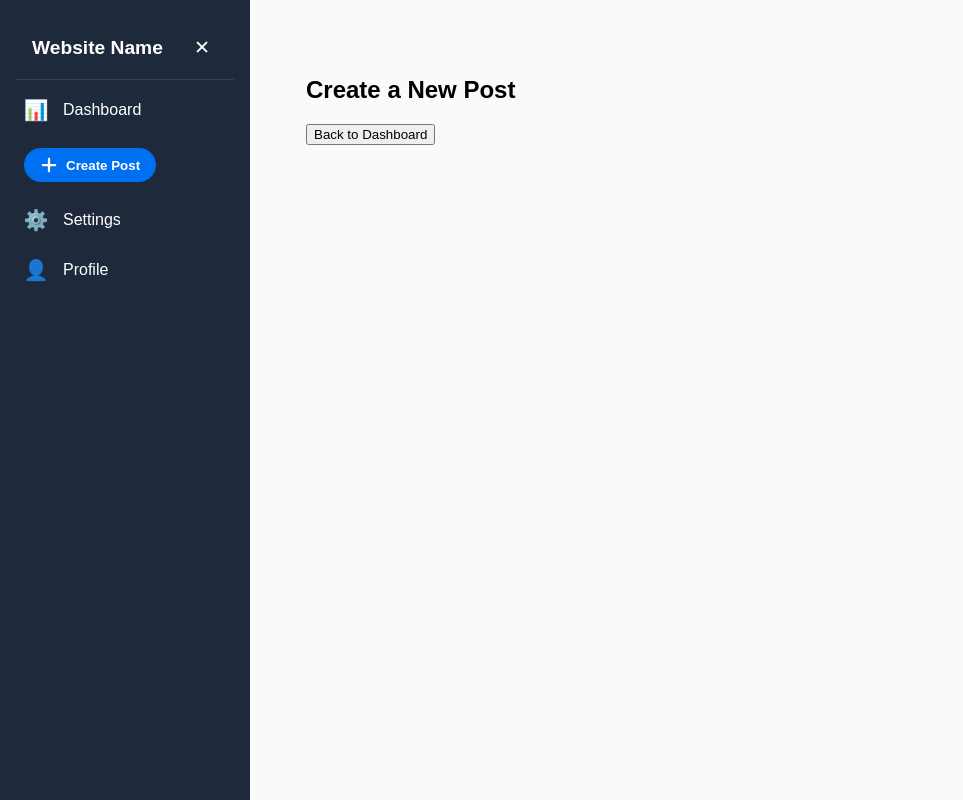
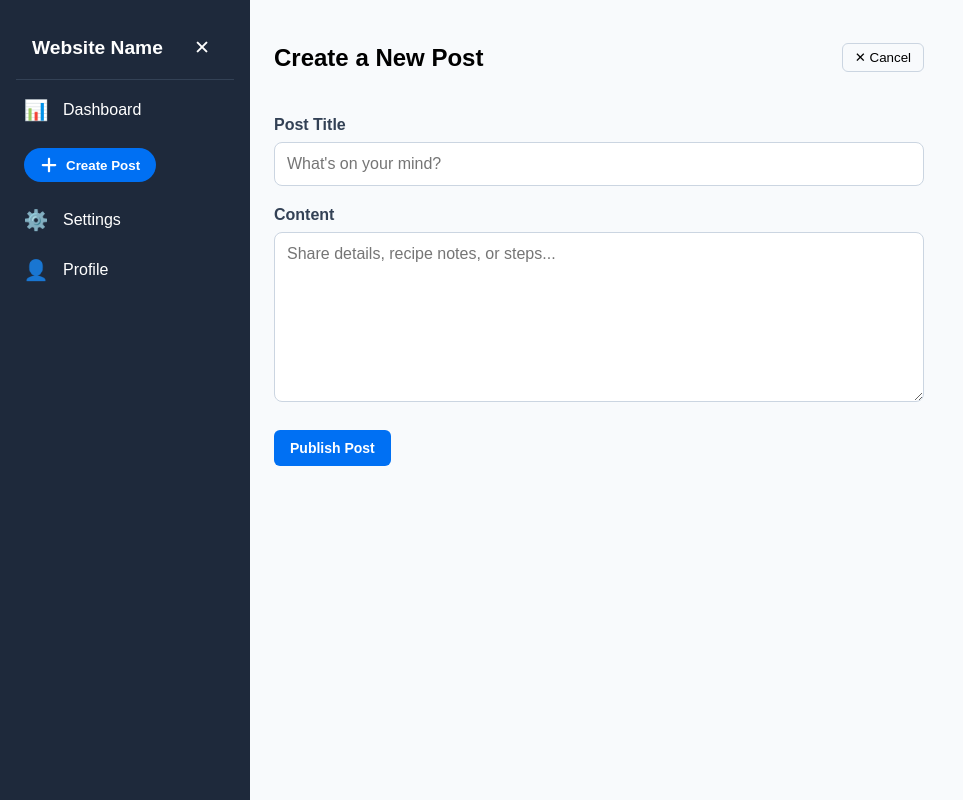
Before and after one commit to nyanym/recipe_app, a React (Vite) app in the folder client/: page /create-post in a window 1280 px wide. Shown: the whole page, without its empty margins (0-963 px from the left). Built offline with nearby package versions, Linux system fonts and the light colour scheme; no server answers.

Commit message:
added simple page where posts are created

```diff
--- a/client/src/App.jsx
+++ b/client/src/App.jsx
@@ -7,17 +7,7 @@ import './App.css'
 
 import SearchBar from './SearchBar';
 import PostButton from './Post-btn';
-
-function CreatePostPage() {
-  const navigate = useNavigate();
-  return (
-    <div style={{ padding: '2rem' }}>
-      <h2>Create a New Post</h2>
-      <button onClick={() => navigate('/')}>Back to Dashboard</button>
-      {/* Add your post creation form here */}
-    </div>
-  );
-}
+import CreatePostPage from './CreatePostPage';
 
 function App() {
   const [count, setCount] = useState(0)
@@ -129,7 +119,6 @@ function App() {
            <Route path="/create-post" element={<CreatePostPage />} />
          </Routes>
 
-
         </main>
       </div>
     </>
--- /dev/null
+++ b/client/src/CreatePostPage.css
@@ -0,0 +1,68 @@
+.create-post-wrapper {
+  max-width: 650px;
+  width: 100%;
+}
+
+.create-post-header {
+  display: flex;
+  justify-content: space-between;
+  align-items: center;
+  margin-bottom: 1.5rem;
+}
+
+.cancel-btn {
+  background: transparent;
+  border: 1px solid #cbd5e1;
+  padding: 6px 12px;
+  border-radius: 6px;
+  cursor: pointer;
+}
+
+.cancel-btn:hover {
+  background-color: #f1f5f9;
+}
+
+.error-message {
+  color: #ef4444;
+  margin-bottom: 1rem;
+}
+
+.create-post-form {
+  display: flex;
+  flex-direction: column;
+  gap: 1.25rem;
+}
+
+.form-group {
+  display: flex;
+  flex-direction: column;
+}
+
+.form-label {
+  font-weight: bold;
+  margin-bottom: 0.5rem;
+  color: #334155;
+}
+
+.form-input,
+.form-textarea {
+  width: 100%;
+  padding: 0.75rem;
+  border-radius: 8px;
+  border: 1px solid #cbd5e1;
+  font-size: 1rem;
+  box-sizing: border-box;
+  font-family: inherit;
+}
+
+.form-input:focus,
+.form-textarea:focus {
+  outline: none;
+  border-color: #0070f3;
+}
+
+.form-actions {
+  display: flex;
+  gap: 1rem;
+  margin-top: 0.5rem;
+}
--- /dev/null
+++ b/client/src/CreatePostPage.jsx
@@ -0,0 +1,85 @@
+import { useState } from 'react';
+import { useNavigate } from 'react-router-dom';
+import './CreatePostPage.css';
+
+function CreatePostPage() {
+  const navigate = useNavigate();
+  const [title, setTitle] = useState('');
+  const [content, setContent] = useState('');
+  const [isSubmitting, setIsSubmitting] = useState(false);
+  const [error, setError] = useState('');
+
+  const handleSubmit = async (e) => {
+    e.preventDefault();
+    setIsSubmitting(true);
+    setError('');
+
+    try {
+      const response = await fetch('http://localhost:5000/api/posts', {
+        method: 'POST',
+        headers: {
+          'Content-Type': 'application/json',
+        },
+        body: JSON.stringify({ title, content }),
+      });
+
+      if (!response.ok) {
+        throw new Error('Failed to create post');
+      }
+
+      navigate('/');
+    } catch (err) {
+      console.error('Error creating post:', err);
+      setError('Failed to create post. Please try again.');
+    } finally {
+      setIsSubmitting(false);
+    }
+  };
+
+  return (
+    <div className="create-post-wrapper">
+      <div className="create-post-header">
+        <h2>Create a New Post</h2>
+        <button onClick={() => navigate('/')} className="cancel-btn">
+          ✕ Cancel
+        </button>
+      </div>
+
+      {error && <p className="error-message">{error}</p>}
+
+      <form onSubmit={handleSubmit} className="create-post-form">
+        <div className="form-group">
+          <label className="form-label">Post Title</label>
+          <input
+            type="text"
+            value={title}
+            onChange={(e) => setTitle(e.target.value)}
+            placeholder="What's on your mind?"
+            required
+            className="form-input"
+          />
+        </div>
+
+        <div className="form-group">
+          <label className="form-label">Content</label>
+          <textarea
+            value={content}
+            onChange={(e) => setContent(e.target.value)}
+            placeholder="Share details, recipe notes, or steps..."
+            rows="8"
+            required
+            className="form-textarea"
+          />
+        </div>
+
+        <div className="form-actions">
+          <button type="submit" disabled={isSubmitting} className="profile-btn">
+            {isSubmitting ? 'Publishing...' : 'Publish Post'}
+          </button>
+        </div>
+      </form>
+    </div>
+  );
+}
+
+export default CreatePostPage;
```
